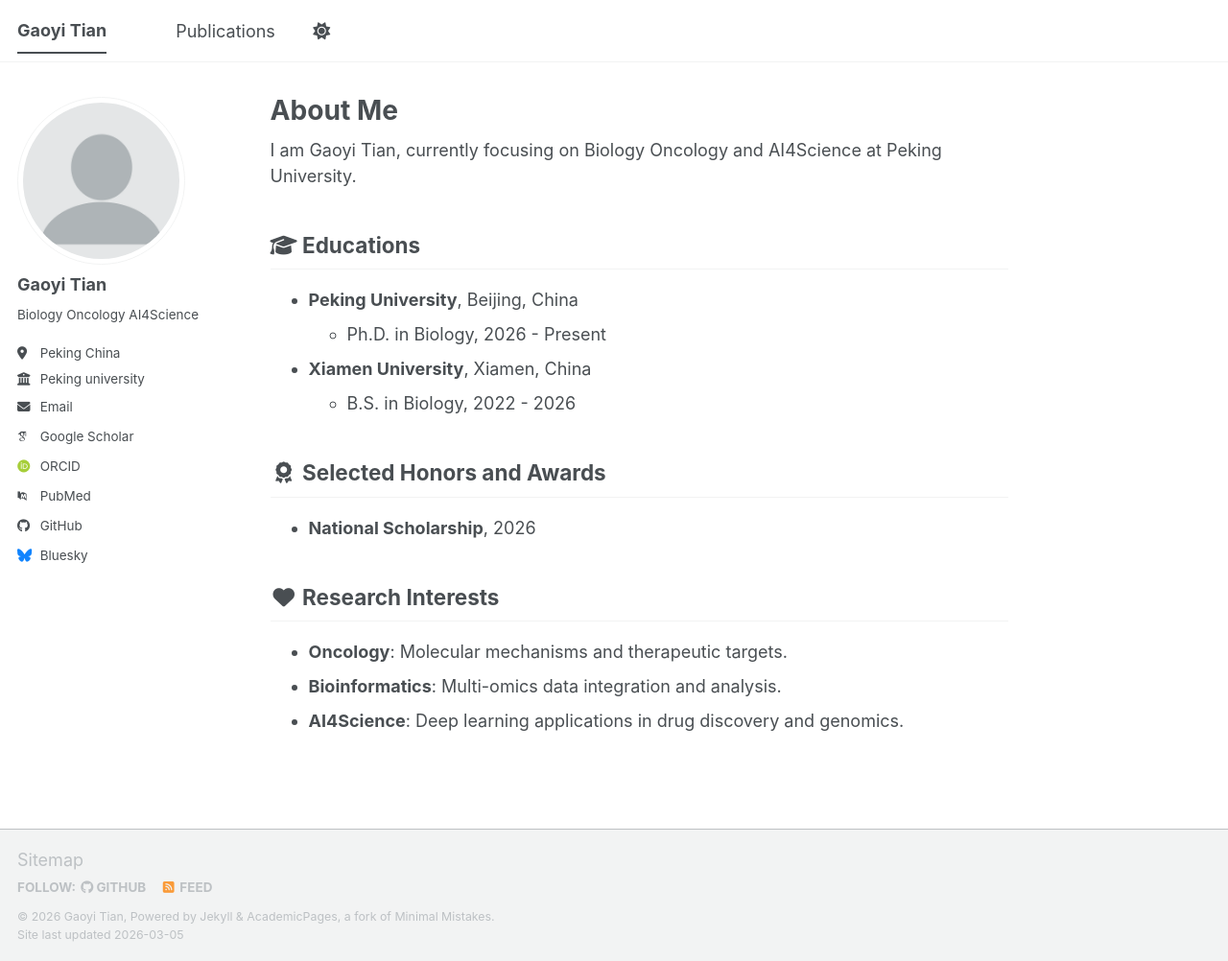
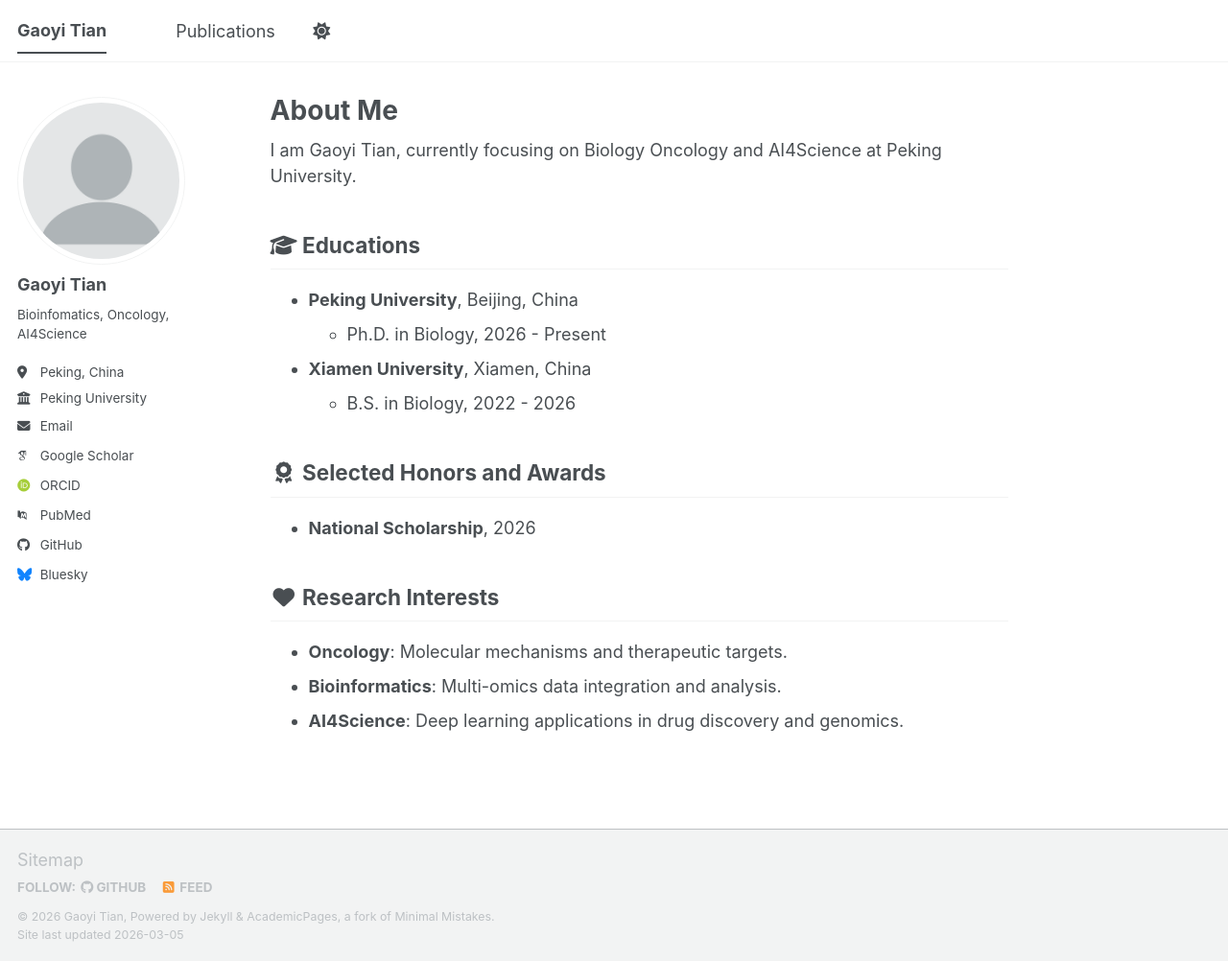
Before and after one commit to Beibeiisme333/Beibeiisme333.github.io, a Jekyll site: the page built from _pages/about.md, in a window 1280 px wide and 1002 px high. Shown: the whole window at 96% size. Built offline with Jekyll 4.4.1, drawn with Linux system fonts in a browser that asks for light colours; some web fonts are replaced; a script bundle is joined from its source files by our own code; library files that are not in the unit come from our copies.

Commit message:
Update personal information in _config.yml

```diff
--- a/_config.yml
+++ b/_config.yml
@@ -26,9 +26,9 @@
   avatar           : "profile.png"
   name             : "Gaoyi Tian"
   pronouns         : # example: "she/her"
-  bio              : "Biology Oncology AI4Science "
-  location         : "Peking China"
-  employer         : "Peking university"
+  bio              : "Bioinfomatics, Oncology, AI4Science "
+  location         : "Peking, China"
+  employer         : "Peking University"
   uri              : # URL
   email            : "gaoyi.tian@outlook.com"
 
```
